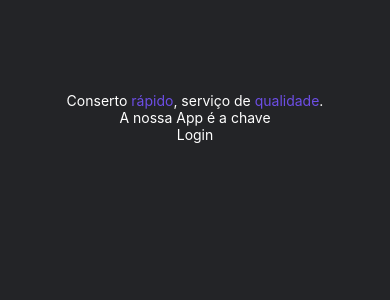
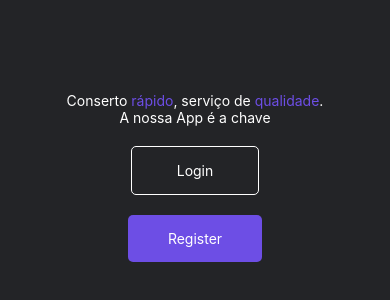
Before and after one commit to LoboMars/PitBox, a React Native app in the folder T22/: screen / in a window 390 px wide. Shown: the part 220-520 px from the top of the page. Built offline with nearby package versions, Linux system fonts and the light colour scheme.

Commit message:
criar botões login/Register

```diff
--- a/T22/View/OScreen.jsx
+++ b/T22/View/OScreen.jsx
@@ -1,5 +1,5 @@
 import { StatusBar } from 'expo-status-bar';
-import { StyleSheet, Text, View } from 'react-native';
+import { StyleSheet, Text, View , Dimensions, TouchableOpacity } from 'react-native';
 
 export default function OScreen() {
     return (
@@ -7,7 +7,10 @@ export default function OScreen() {
             <Text style={styles.textWhite}>Conserto <Text style={styles.textPurple}>rápido</Text>, serviço de <Text style={styles.textPurple}>qualidade</Text>.</Text>
             <Text style={styles.textWhite}>A nossa App é a chave</Text>
             <View>
-            <Text style={styles.textWhite}>Login</Text>
+            <Text style={styles.Login}>Login</Text>
+            </View>
+            <View>
+            <Text style={styles. Register}>Register</Text>
             </View>
           </View>
       );
@@ -28,8 +31,22 @@ const styles = StyleSheet.create({
   textPurple: {
     color:'#6D4EE5'
   },
+  Register: {
+    backgroundColor: '#6D4EE5',
+    color: 'white',
+    paddingVertical: 15,
+    paddingHorizontal: 40,
+    borderRadius: 5,
+    marginTop: 20,
+  },
   Login: {
-
-  }
+    marginTop: 20,
+    color: 'white',
+    borderWidth: 1,
+    borderColor: 'white',
+    borderRadius: 5,
+    paddingVertical: 15,
+    paddingHorizontal: 45,
+  },
 
 });
```
